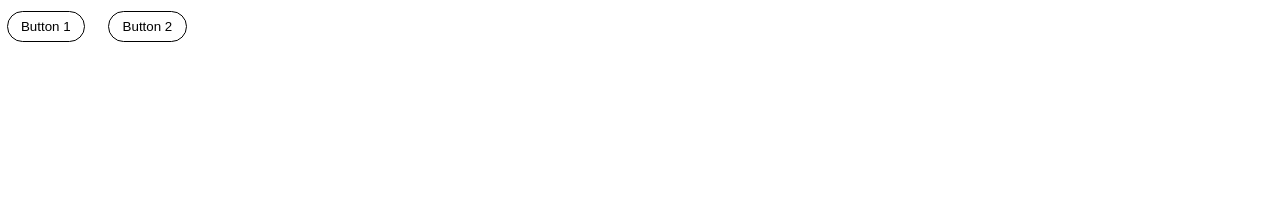
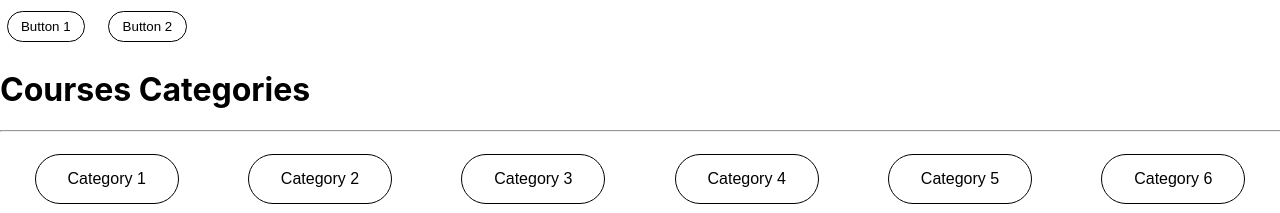
Before and after one commit to ishanb2001/elearning-platform, a React (Create React App) app: page / in a window 1280 px wide. Shown: the part 739-952 px from the top of the page. Before the commit the page ends 800 px from the top, so only its background shows below. Built offline with nearby package versions, Linux system fonts and the light colour scheme.

Commit message:
Adding filtering component

```diff
--- a/src/App.css
+++ b/src/App.css
@@ -77,6 +77,62 @@ body {
   background-color: black;
 }
 
+/* CourseCategories.css */
+
+.header {
+  text-align: left;
+}
+
+.line {
+  width: 100%;
+}
+
+.button-container-filter {
+  display: flex;
+  justify-content: space-around;
+  padding: 10px 0;
+}
+
+.button {
+  background-color: #008CBA; /* Blue */
+  border: none;
+  color: white;
+  padding: 15px 32px;
+  text-align: center;
+  text-decoration: none;
+  display: inline-block;
+  font-size: 16px;
+  margin: 4px 2px;
+  cursor: pointer;
+}
+
+/* CourseCategories.css */
+
+
+.line {
+  width: 100%;
+}
+
+.button-container-filter {
+  display: flex;
+  justify-content: space-around;
+  padding: 10px 0;
+}
+
+.button-f {
+  border-radius: 50px;
+  border: 1px solid black;
+  background-color: white;
+  padding: 15px 32px;
+  text-align: center;
+  text-decoration: none;
+  display: inline-block;
+  font-size: 16px;
+  margin: 4px 2px;
+  cursor: pointer;
+}
+
+
 @media screen and (max-width: 1000px) {
   .content-container {
       flex-direction: column;
--- a/src/App.js
+++ b/src/App.js
@@ -2,6 +2,7 @@ import logo from './logo.svg';
 import './App.css';
 import Home from './Home';
 import ContentComponent from './Header';
+import CourseCategories from './Filter';
 
 
 function App() {
@@ -9,7 +10,7 @@ function App() {
     <div className="App">
       <Home/>
       <ContentComponent/>
-
+      <CourseCategories/>
     </div>
   );
 }
--- a/src/Filter.js
+++ b/src/Filter.js
@@ -0,0 +1,21 @@
+import React from 'react';
+import './App.css';
+
+const CourseCategories = () => {
+  return (
+    <>
+      <h1 className="header">Courses Categories</h1>
+      <hr className="line" />
+      <div className="button-container-filter">
+        <button className="button-f">Category 1</button>
+        <button className="button-f">Category 2</button>
+        <button className="button-f">Category 3</button>
+        <button className="button-f">Category 4</button>
+        <button className="button-f">Category 5</button>
+        <button className="button-f">Category 6</button>
+      </div>
+    </>
+  );
+};
+
+export default CourseCategories;
```
